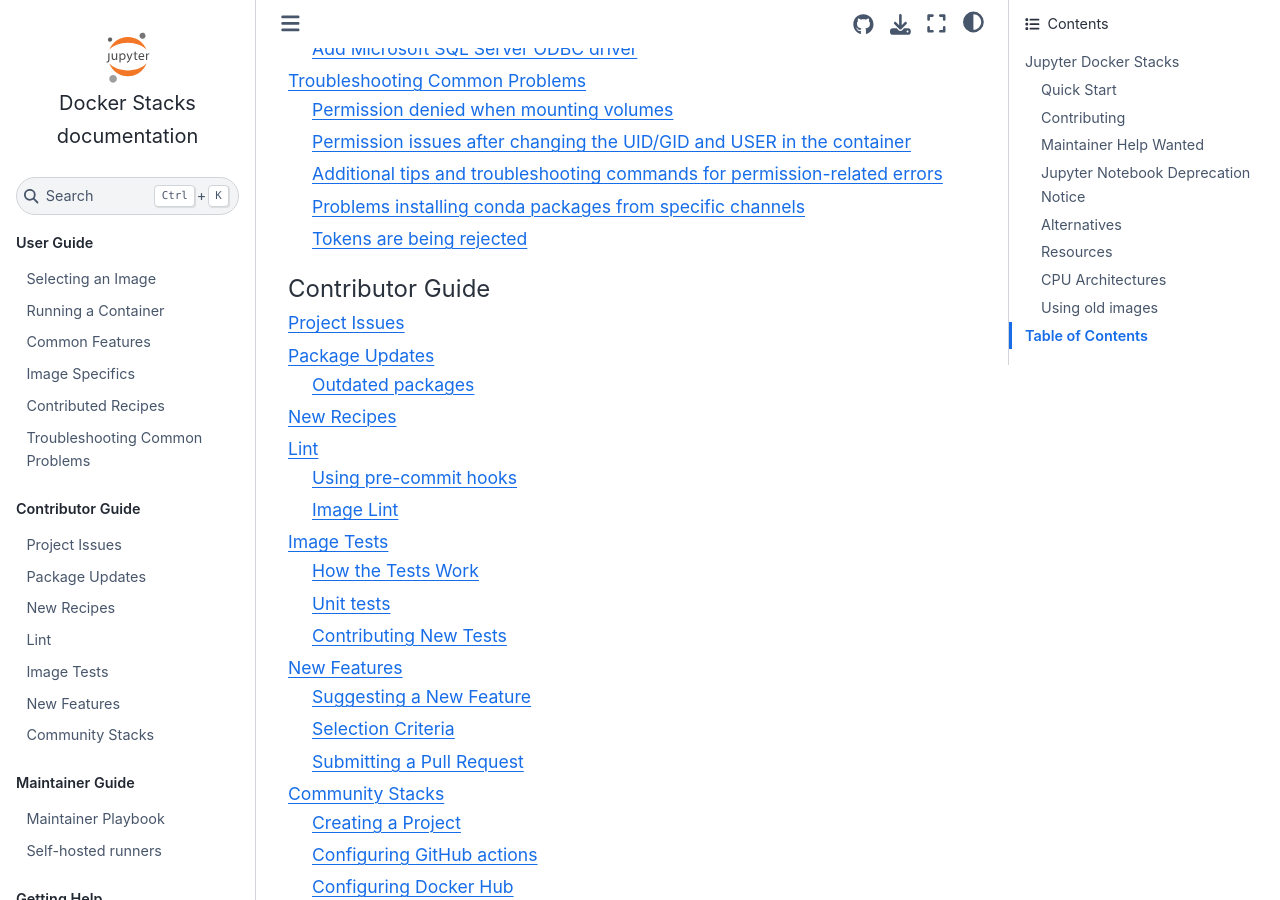
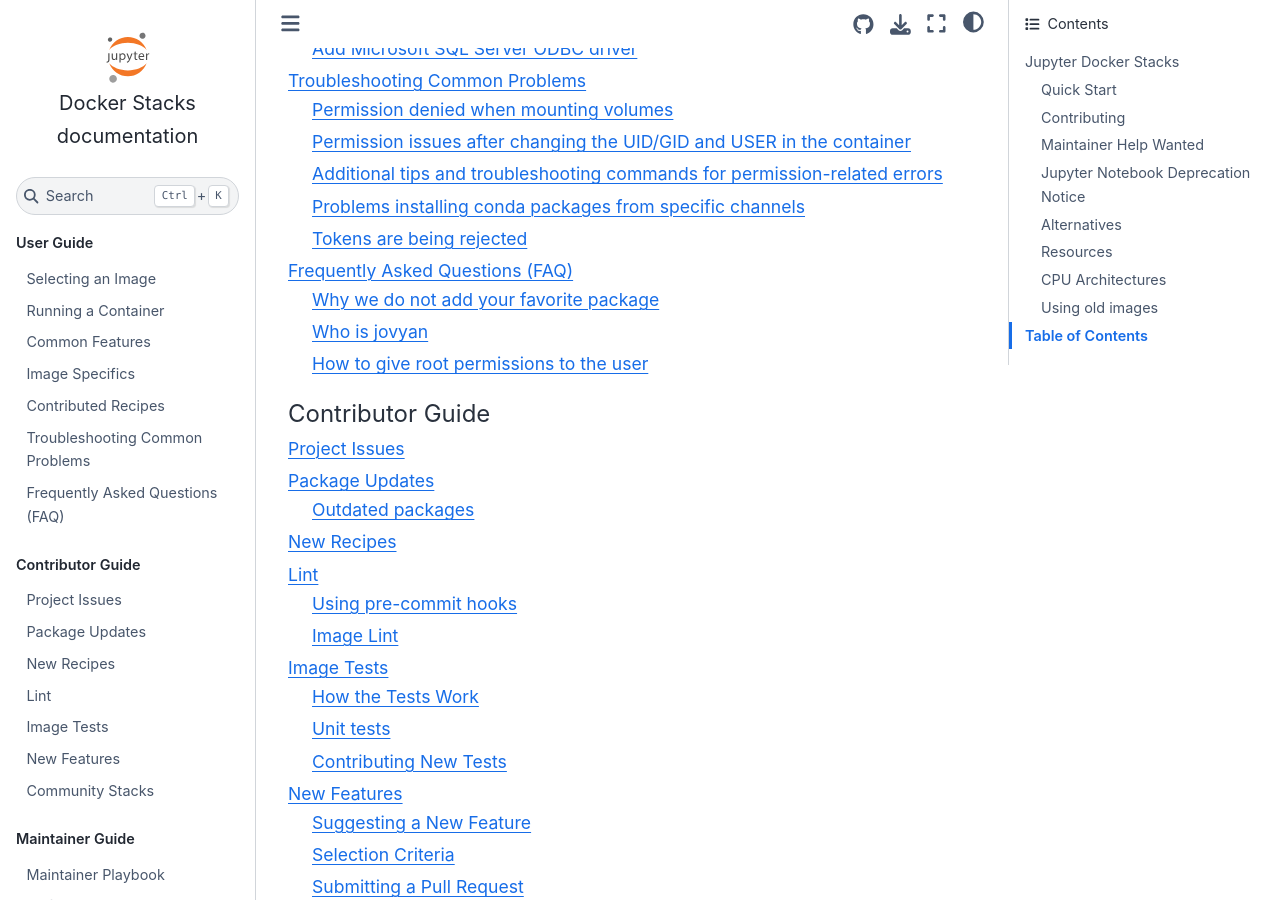
Before and after one commit to jupyter/docker-stacks, a Sphinx documentation site: the page built from docs/index.rst, in a window 1280 px wide and 900 px high, scrolled down 5147 px. Built offline with Sphinx 7.4.7 and the Sphinx Book theme 1.1.4, drawn with Linux system fonts in a browser that asks for light colours.

Commit message:
Add FAQ (#1883)

```diff
--- a/docs/index.rst
+++ b/docs/index.rst
@@ -14,6 +14,7 @@
    using/specifics
    using/recipes
    using/troubleshooting
+   using/faq
 
 .. toctree::
    :maxdepth: 2
--- /dev/null
+++ b/docs/using/faq.md
@@ -0,0 +1,17 @@
+# Frequently Asked Questions (FAQ)
+
+## Why we do not add your favorite package
+
+We have lots of users with different packages they want to use.
+Adding them all is impossible, so we have several images to choose from.
+[Choose the one](selecting.md), that is closest to your need and feel free to [add them on top of our images](recipes.md#using-mamba-install-or-pip-install-in-a-child-docker-image).
+
+## Who is jovyan
+
+Jovyan is often a special term used to describe members of the Jupyter community.
+It is also used as the user ID in the Jupyter Docker stacks or referenced in conversations.
+You can find more information [here](https://docs.jupyter.org/en/latest/community/content-community.html#what-is-a-jovyan).
+
+## How to give root permissions to the user
+
+We have a [recipe for enabling root permissions](recipes.md#using-sudo-within-a-container).
```
